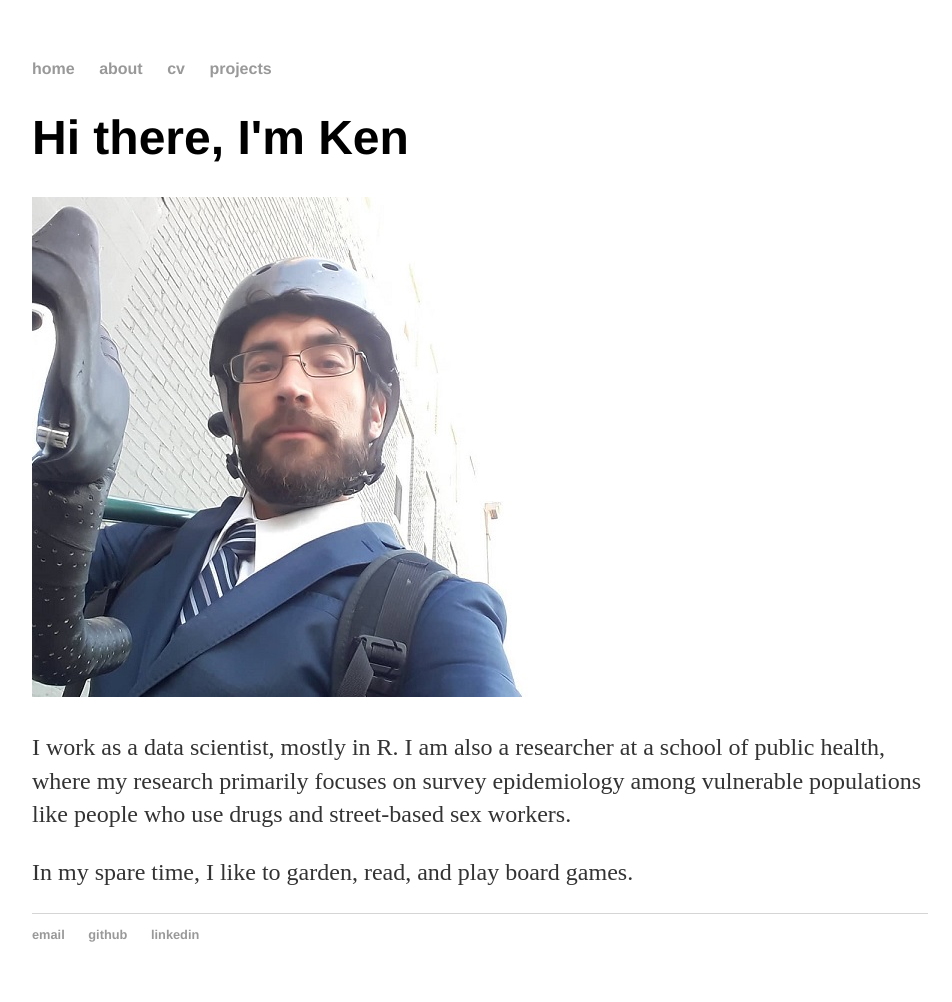
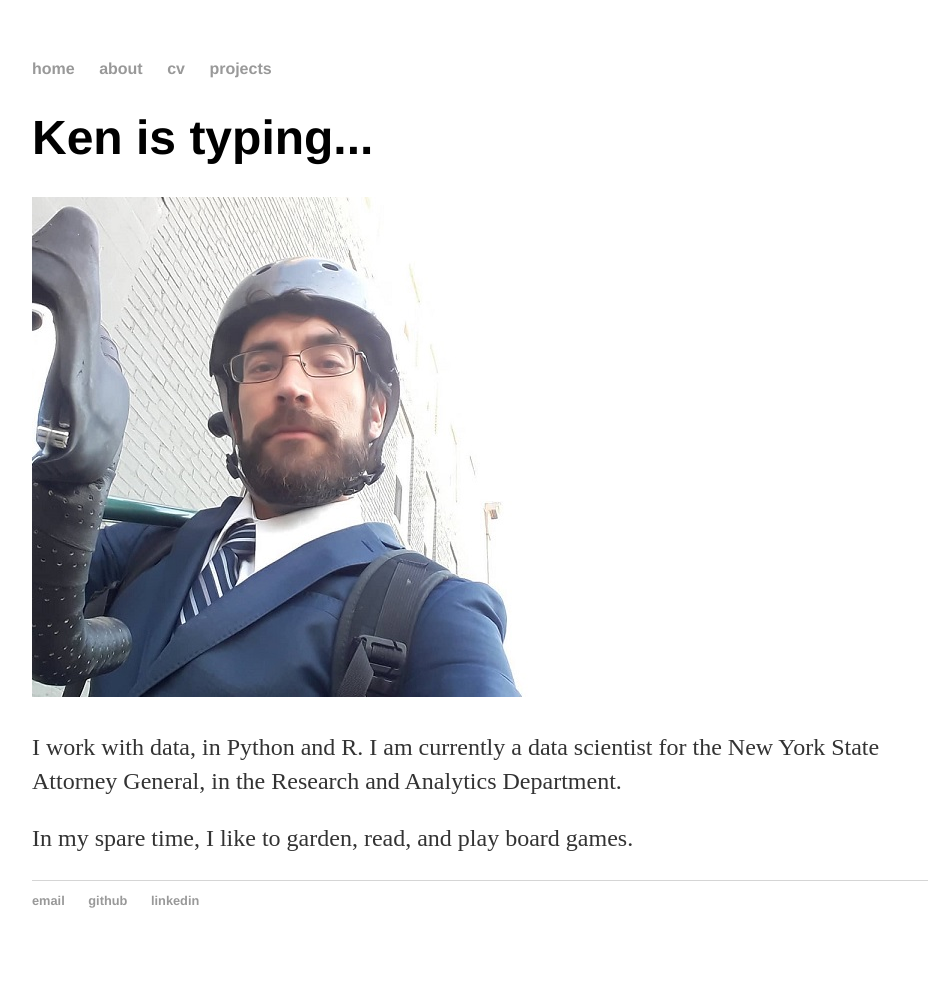
Before and after one commit to kbmorales/kbmorales.github.io, a Jekyll site: the page built from index.md, in a window 1280 px wide. Shown: the whole page, without its empty margins (160-1112 px from the left). Built offline with Jekyll 4.4.1, drawn with Linux system fonts in a browser that asks for light colours; after the commit the page ends 968 px from its top, so only the background shows below that.

Commit message:
update index

```diff
--- a/index.md
+++ b/index.md
@@ -1,11 +1,11 @@
 ---
 layout: default
-title: Hi there, I'm Ken
+title: Ken is typing...
 description: Ken B Morales, data scientist
 ---
 
 ![Hi I am kenny](files/bike_pic.jpg)
 
-I work as a data scientist, mostly in R. I am also a researcher at a school of public health, where my research primarily focuses on survey epidemiology among vulnerable populations like people who use drugs and street-based sex workers.
+I work with data, in Python and R. I am currently a data scientist for the New York State Attorney General, in the Research and Analytics Department.
 
 In my spare time, I like to garden, read, and play board games.
```
